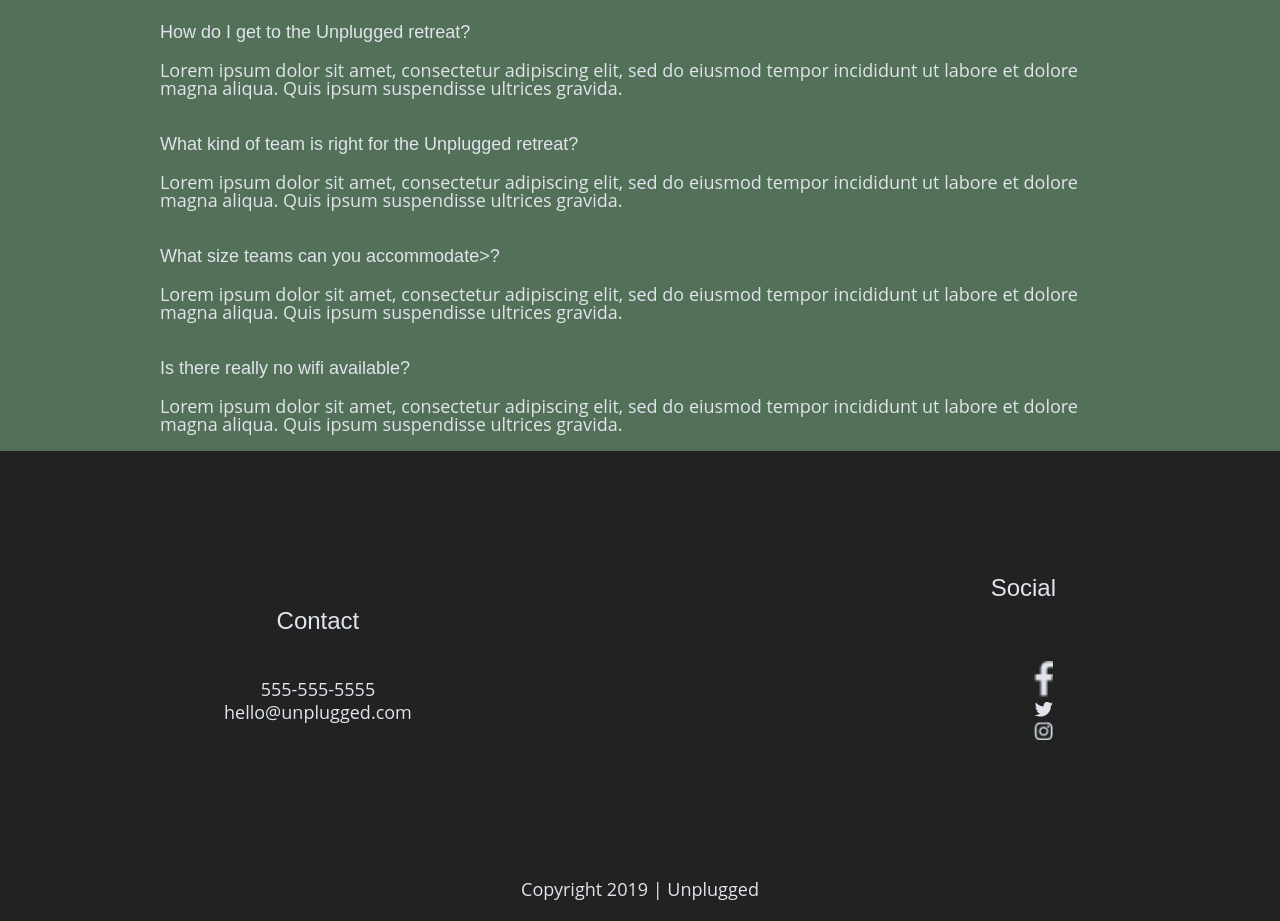
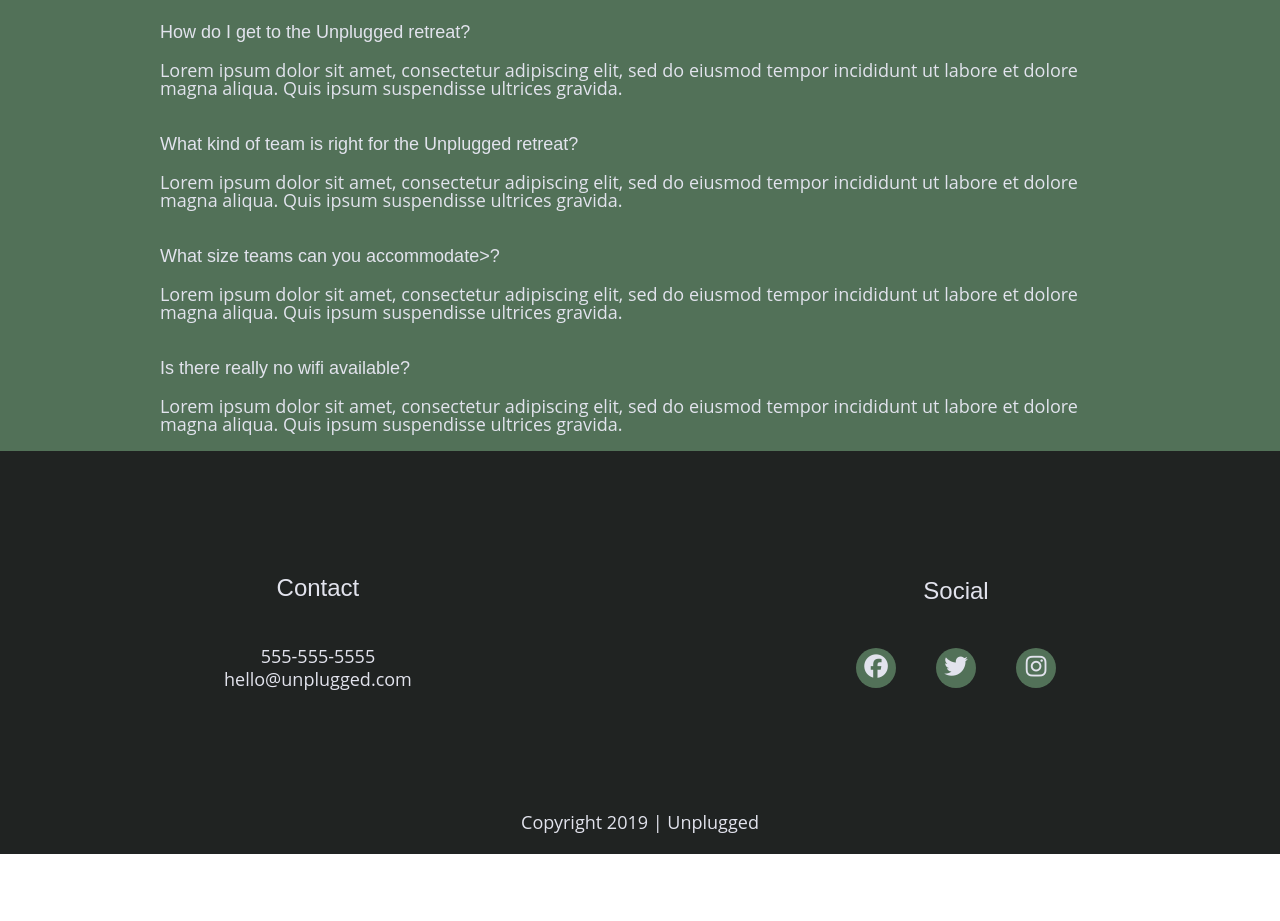
Before and after one commit to emily615/unplugged, a website: page faq/index.html in a window 1280 px wide. Shown: the part 293-1214 px from the top of the page. After the commit the page ends 1147 px from the top, so only its background shows below. Drawn offline with Linux system fonts and the light colour scheme; files whose address does not match are found by name.

Commit message:
Social icons added to footers

```diff
--- a/css/main.css
+++ b/css/main.css
@@ -154,7 +154,7 @@ footer {
   justify-content: center;
   align-items: center;
   flex-flow: row wrap;
-  }
+}
 
 header {
   padding: 15px 0;
@@ -226,18 +226,24 @@ footer .social-icons {
   display: flex;
   justify-content: space-around;
   align-items: center;
-
 }
 
 footer .social-icons p {
+  background-color: #527158;
+  border-radius: 50%;
+  width: 40px;
+  height: 40px;
   display: flex;
   justify-content: center;
   align-items: center;
 }
 
+footer .social-icons p i {
+  font-size: 1.313em;
+}
+
 footer .copyright {
   margin: 20px 0;
-  justify-content: center;
 
 }
 
@@ -325,7 +331,7 @@ input[type=button] {
   flex-flow: row wrap;
 }
 
-.features i{
+.features i {
   font-size: 3.75em;
   margin-bottom: 30px;
 }
@@ -656,6 +662,11 @@ input[type=button] {
         line-height: 1.285;
     }
 
+    footer .social-icons {
+      width: 12.5em;
+      justify-content: space-between;
+    }
+
     footer .copyright {
         width: 100%;
         justify-content: center;
--- a/faq/index.html
+++ b/faq/index.html
@@ -75,28 +75,32 @@
 <footer>
   <div class="content-wrapper">
     <div class="footer-content">
+      <div class="contact">
+      <h4>Contact</h4>
       <address class="contact">
-          <h4>Contact</h4>
         <p>
           555-555-5555<br>
           hello@unplugged.com
         </p>
       </address>
+    </div>
       <div class="social">
         <h4>Social</h4>
         <div class="social-icons">
-
-            <ul>
-              <li><a href="https://www.facebook.com" target="_blank"><img src="facebook.png"></a></li>
-              <li><a href="https://www.twitter.com" target="_blank"><img src="twitter.png"></a></li>
-              <li><a href="https://www.instagram.com" target="_blank"><img src="instagram.png"></a></li>
-            </ul>
+          <p>
+            <a href="https://www.facebook.com" target="_blank"><i class="fab fa-facebook"></i></a>
+          </p>
+          <p>
+            <a href="https://www.twitter.com" target="_blank"><i class="fab fa-twitter"></i></a>
+          </p>
+          <p>
+            <a href="https://www.instagram.com" target="_blank"><i class="fab fa-instagram"></i></a>
+          </p>
         </div>
       </div>
+    </div><!--footer content ends-->
+  </div> <!--footer content-wrapper ends -->
 
-      </div><!--footer content ends-->
-
-    </div> <!--footer content-wrapper ends -->
     <div class="copyright">
       <p>Copyright 2019 | Unplugged</p>
     </div>
```
Also changed, not shown: about/index.html (+14 -11 lines), index.html (+21 -8 lines). Lines whose indentation alone changed are shown as unchanged.
